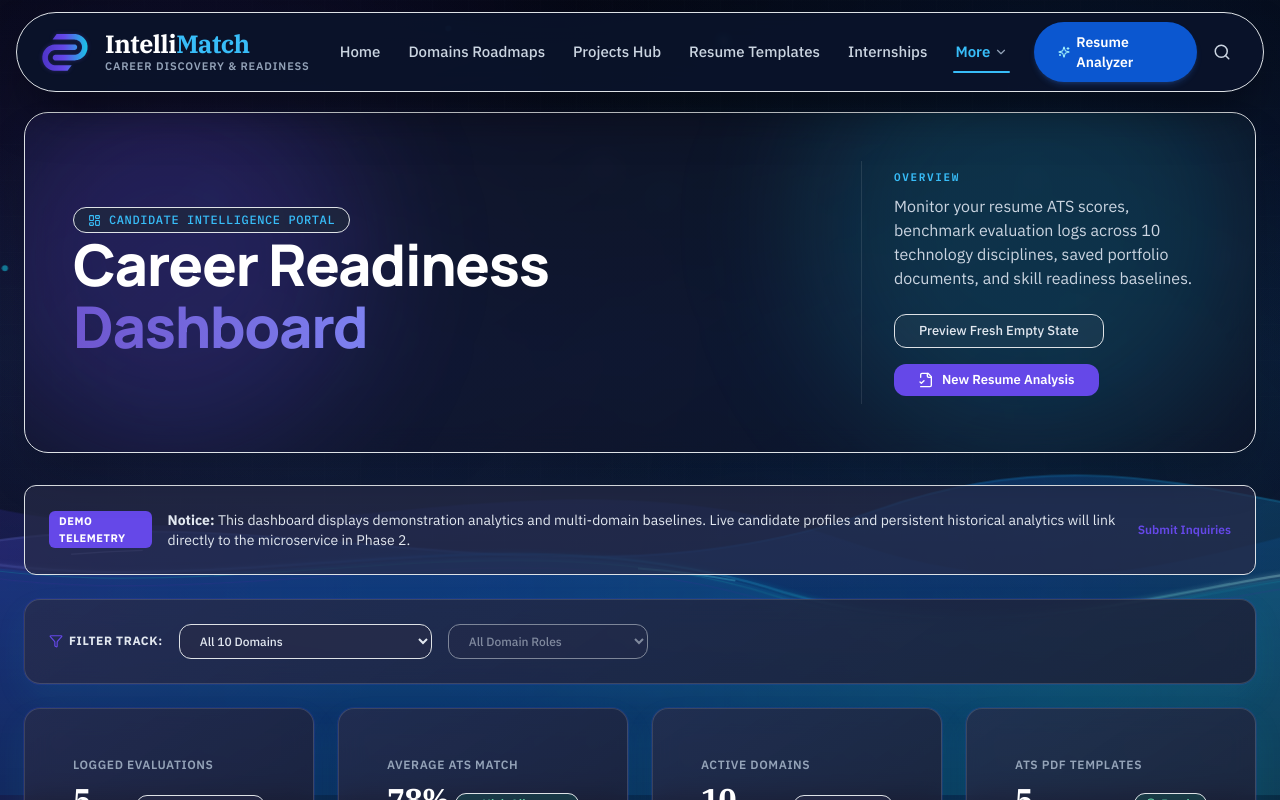
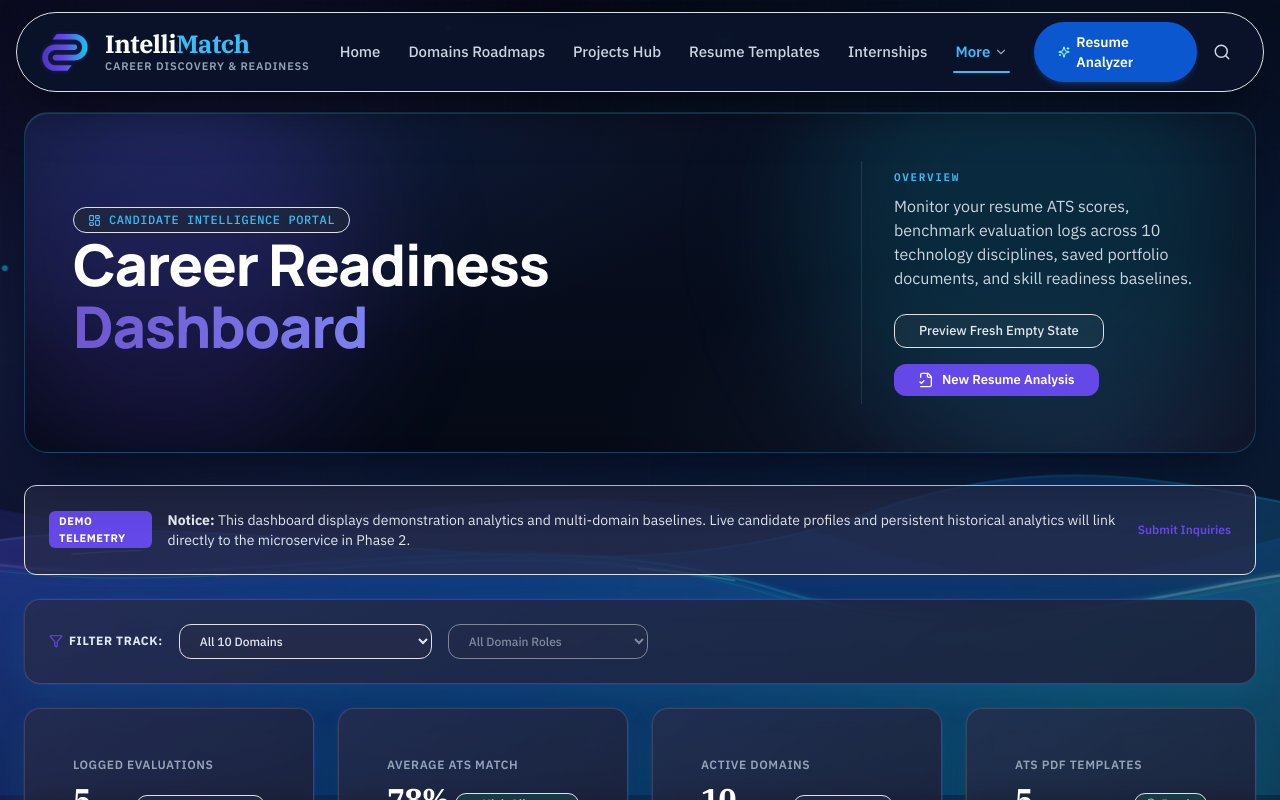
Before and after one commit to thejasdev/IntelliMatch-AI, a React (Vite) app: page /dashboard in a window 1280 px wide. Shown: the top 800 px of the page. Built offline with nearby package versions, Linux system fonts and the light colour scheme.

Commit message:
Updated DashboardPage File

```diff
--- a/src/pages/DashboardPage.jsx
+++ b/src/pages/DashboardPage.jsx
@@ -143,13 +143,9 @@ export default function DashboardPage({ onOpenContact }) {
 
   return (
     <div className="space-y-8 pt-6 sm:pt-8 pb-16 px-4 sm:px-6 lg:px-8 max-w-7xl mx-auto">
-      {/* 1. Unified Page Header — Styled after the master Home hero */}
+      {/* 1. Unified Page Header — Styled after the master Home hero with console-frame */}
       <section
-        className="relative overflow-hidden rounded-3xl text-white border border-white/15 px-6 sm:px-10 lg:px-12 py-8 sm:py-10 lg:py-12 shadow-2xl backdrop-blur-md"
-        style={{
-          background:
-            "linear-gradient(145deg, rgba(20, 24, 48, 0.55) 0%, rgba(14, 18, 36, 0.7) 100%)",
-        }}
+        className="console-frame relative overflow-hidden rounded-3xl text-white px-6 sm:px-10 lg:px-12 py-8 sm:py-10 lg:py-12"
       >
         {/* Subtle atmospheric depth glow accents matching hero */}
         <div className="absolute inset-0 pointer-events-none overflow-hidden" aria-hidden="true">
```
